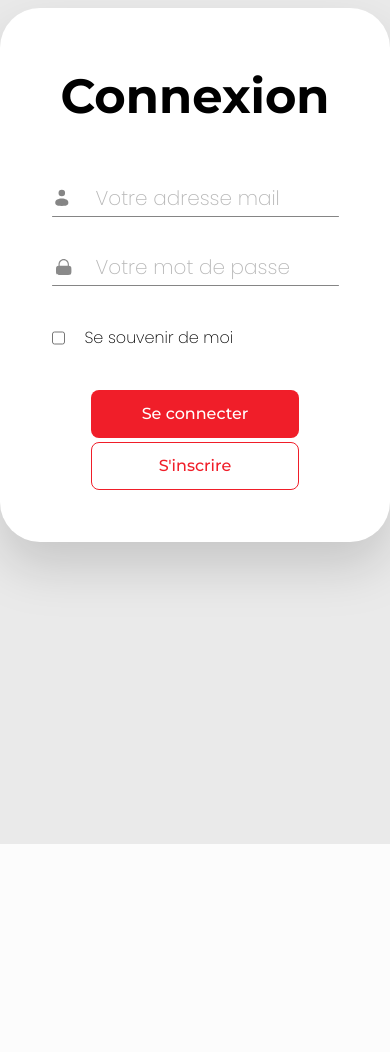
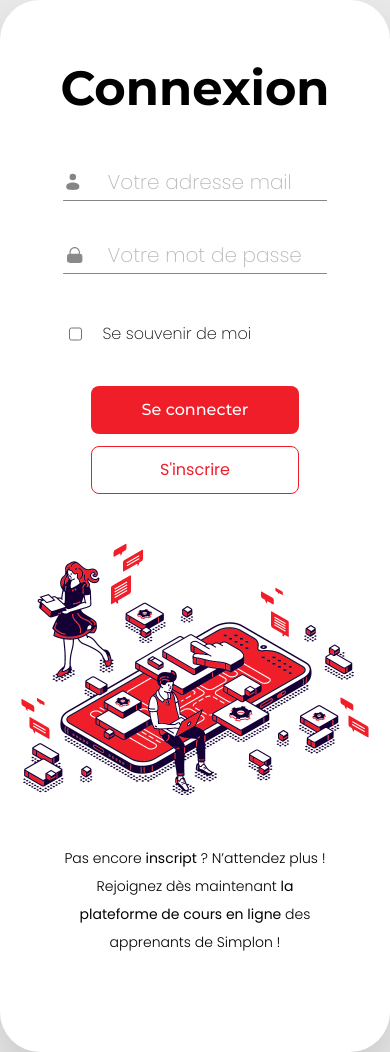
Before and after one commit to cherchetoiles/projet_simplon, a PHP site: page /?action=1 in a window 390 px wide. Before the commit the page ends 844 px from the top, so only its background shows below. Run offline with PHP 8.4, Linux system fonts and the light colour scheme.

Commit message:
mobile form signin

```diff
--- a/dist/output.css
+++ b/dist/output.css
@@ -522,16 +522,70 @@ video {
   --tw-backdrop-sepia:  ;
 }
 
+.absolute {
+  position: absolute;
+}
+
 .m-2 {
   margin: 0.5rem;
+}
+
+.m-auto {
+  margin: auto;
 }
 
 .m-1 {
   margin: 0.25rem;
 }
 
-.m-auto {
-  margin: auto;
+.my-2 {
+  margin-top: 0.5rem;
+  margin-bottom: 0.5rem;
+}
+
+.my-4 {
+  margin-top: 1rem;
+  margin-bottom: 1rem;
+}
+
+.my-1 {
+  margin-top: 0.25rem;
+  margin-bottom: 0.25rem;
+}
+
+.my-3 {
+  margin-top: 0.75rem;
+  margin-bottom: 0.75rem;
+}
+
+.my-10 {
+  margin-top: 2.5rem;
+  margin-bottom: 2.5rem;
+}
+
+.mx-auto {
+  margin-left: auto;
+  margin-right: auto;
+}
+
+.mx-1 {
+  margin-left: 0.25rem;
+  margin-right: 0.25rem;
+}
+
+.mx-5 {
+  margin-left: 1.25rem;
+  margin-right: 1.25rem;
+}
+
+.mx-7 {
+  margin-left: 1.75rem;
+  margin-right: 1.75rem;
+}
+
+.mx-8 {
+  margin-left: 2rem;
+  margin-right: 2rem;
 }
 
 .mx-10 {
@@ -539,70 +593,88 @@ video {
   margin-right: 2.5rem;
 }
 
-.my-10 {
-  margin-top: 2.5rem;
-  margin-bottom: 2.5rem;
+.mb-12 {
+  margin-bottom: 3rem;
 }
 
-.my-1 {
+.ml-1 {
+  margin-left: 0.25rem;
+}
+
+.ml-5 {
+  margin-left: 1.25rem;
+}
+
+.mr-6 {
+  margin-right: 1.5rem;
+}
+
+.mt-1 {
   margin-top: 0.25rem;
-  margin-bottom: 0.25rem;
+}
+
+.mt-10 {
+  margin-top: 2.5rem;
+}
+
+.mt-9 {
+  margin-top: 2.25rem;
+}
+
+.mt-2 {
+  margin-top: 0.5rem;
+}
+
+.mt-3 {
+  margin-top: 0.75rem;
 }
 
 .mb-10 {
   margin-bottom: 2.5rem;
 }
 
-.ml-1 {
-  margin-left: 0.25rem;
+.mb-24 {
+  margin-bottom: 6rem;
 }
 
-.mr-3 {
-  margin-right: 0.75rem;
+.mr-1 {
+  margin-right: 0.25rem;
 }
 
-.mr-8 {
-  margin-right: 2rem;
+.mr-10 {
+  margin-right: 2.5rem;
 }
 
-.mr-7 {
-  margin-right: 1.75rem;
+.mr-2 {
+  margin-right: 0.5rem;
 }
 
-.mt-8 {
-  margin-top: 2rem;
+.ml-2 {
+  margin-left: 0.5rem;
 }
 
-.mt-10 {
-  margin-top: 2.5rem;
+.ml-1\.5 {
+  margin-left: 0.375rem;
 }
 
-.ml-7 {
-  margin-left: 1.75rem;
+.mt-14 {
+  margin-top: 3.5rem;
 }
 
-.ml-5 {
-  margin-left: 1.25rem;
+.mt-12 {
+  margin-top: 3rem;
 }
 
-.mt-1 {
-  margin-top: 0.25rem;
-}
-
-.mb-12 {
-  margin-bottom: 3rem;
-}
-
-.mr-6 {
-  margin-right: 1.5rem;
-}
-
-.mt-9 {
-  margin-top: 2.25rem;
+.block {
+  display: block;
 }
 
 .flex {
   display: flex;
+}
+
+.h-12 {
+  height: 3rem;
 }
 
 .h-\[1px\] {
@@ -613,22 +685,6 @@ video {
   height: auto;
 }
 
-.h-\[0\2c 5px\] {
-  height: 0,5px;
-}
-
-.h-\[0\.5px\] {
-  height: 0.5px;
-}
-
-.h-12 {
-  height: 3rem;
-}
-
-.w-11\/12 {
-  width: 91.666667%;
-}
-
 .w-4 {
   width: 1rem;
 }
@@ -649,12 +705,12 @@ video {
   width: 100vw;
 }
 
-.w-12 {
-  width: 3rem;
+.w-10 {
+  width: 2.5rem;
 }
 
-.w-52 {
-  width: 13rem;
+.w-11\/12 {
+  width: 91.666667%;
 }
 
 .flex-col {
@@ -681,15 +737,11 @@ video {
   border-radius: 0.5rem;
 }
 
-.border {
+.border-\[1px\] {
   border-width: 1px;
 }
 
-.border-2 {
-  border-width: 2px;
-}
-
-.border-\[1px\] {
+.border {
   border-width: 1px;
 }
 
@@ -717,27 +769,26 @@ video {
   background-color: rgb(22 163 74 / var(--tw-bg-opacity));
 }
 
+.bg-red {
+  --tw-bg-opacity: 1;
+  background-color: rgb(240 30 41 / var(--tw-bg-opacity));
+}
+
 .bg-white {
   --tw-bg-opacity: 1;
   background-color: rgb(255 255 255 / var(--tw-bg-opacity));
 }
 
-.bg-gray-bg {
-  --tw-bg-opacity: 1;
-  background-color: rgb(234 234 234 / var(--tw-bg-opacity));
+.bg-\[ul\(\'assets\/img\/connexion\.png\'\)\] {
+  background-color: ul('assets/img/connexion.png');
 }
 
-.bg-red {
-  --tw-bg-opacity: 1;
-  background-color: rgb(240 30 41 / var(--tw-bg-opacity));
+.bg-cover {
+  background-size: cover;
 }
 
 .stroke-black {
   stroke: #000;
-}
-
-.p-10 {
-  padding: 2.5rem;
 }
 
 .px-1 {
@@ -745,44 +796,23 @@ video {
   padding-right: 0.25rem;
 }
 
+.py-16 {
+  padding-top: 4rem;
+  padding-bottom: 4rem;
+}
+
 .px-3 {
   padding-left: 0.75rem;
   padding-right: 0.75rem;
 }
 
-.py-3 {
-  padding-top: 0.75rem;
-  padding-bottom: 0.75rem;
+.px-5 {
+  padding-left: 1.25rem;
+  padding-right: 1.25rem;
 }
 
-.py-20 {
-  padding-top: 5rem;
-  padding-bottom: 5rem;
-}
-
-.py-16 {
-  padding-top: 4rem;
-  padding-bottom: 4rem;
-}
-
-.pb-20 {
-  padding-bottom: 5rem;
-}
-
-.pt-10 {
-  padding-top: 2.5rem;
-}
-
-.pb-16 {
-  padding-bottom: 4rem;
-}
-
-.pt-14 {
-  padding-top: 3.5rem;
-}
-
-.pt-12 {
-  padding-top: 3rem;
+.pb-14 {
+  padding-bottom: 3.5rem;
 }
 
 .pt-16 {
@@ -797,12 +827,12 @@ video {
   vertical-align: middle;
 }
 
+.font-body {
+  font-family: "Poppins", sans-serif;
+}
+
 .font-sans {
   font-family: "Montserrat", sans-serif;
-}
-
-.font-body {
-  font-family: "Poppins", sans-serif;
 }
 
 .text-5xl {
@@ -810,35 +840,31 @@ video {
   line-height: 1;
 }
 
+.text-base {
+  font-size: 1rem;
+  line-height: 1.5rem;
+}
+
 .text-xl {
   font-size: 1.25rem;
   line-height: 1.75rem;
 }
 
-.text-lg {
-  font-size: 1.125rem;
-  line-height: 1.75rem;
-}
-
-.text-base {
-  font-size: 1rem;
-  line-height: 1.5rem;
+.text-sm {
+  font-size: 0.875rem;
+  line-height: 1.25rem;
 }
 
 .font-bold {
   font-weight: 700;
 }
 
-.font-light {
-  font-weight: 300;
-}
-
 .font-extralight {
   font-weight: 200;
 }
 
-.font-thin {
-  font-weight: 100;
+.font-light {
+  font-weight: 300;
 }
 
 .font-normal {
@@ -849,9 +875,12 @@ video {
   text-transform: uppercase;
 }
 
-.text-gray {
-  --tw-text-opacity: 1;
-  color: rgb(183 183 183 / var(--tw-text-opacity));
+.leading-3 {
+  line-height: .75rem;
+}
+
+.leading-7 {
+  line-height: 1.75rem;
 }
 
 .text-black {
--- a/view/signin.php
+++ b/view/signin.php
@@ -15,14 +15,14 @@
     <title>Connexion à K-ZEL Code</title>
 
 </head>
-<body class="flex justify-center w-full align-middle bg-gray-bg">
+<body class="flex justify-center w-full = align-middle bg-gray-bg">
 
-<div class="flex h-auto m-2 bg-white rounded-4xl drop-shadow-2xl">
+<div class="flex flex-col items-center justify-center h-auto bg-white rounded-4xl drop-shadow-2xl">
     <!-- RIGHT SECTION DESKTOP -->
-    <div class="flex flex-col items-center justify-center w-screen text-center">
-        <h1 class="py-16 font-sans text-5xl font-bold">Connexion</h1>
+    <div class="flex flex-col text-center">
+        <h1 class="pt-16 font-sans text-5xl font-bold pb-14">Connexion</h1>
         <!-- FORM -->
-        <form method="POST" action="" class="px-1 mb-12">
+        <form method="POST" action="" class="w-11/12 mx-auto">
 
             <div class="flex flex-col">
                 <div class="flex">
@@ -30,28 +30,28 @@
                     <input type="email" name="email" placeholder="Votre adresse mail" class="text-xl font-extralight placeholder:font-ligth placeholder:text-gray placeholder:font-body text-body">
                 </div>
 
-                <div class="w-full mt-1 h-[1px] rounded-full bg-gray-dark"></div>
+                <div class="flex items-center mt-1 h-[1px] rounded-full bg-gray-dark"></div>
 
-                <div class="flex mt-9">
+                <div class="flex mt-10">
                     <img src="assets/svg/Pass.svg" class="w-4 h-auto ml-1 mr-6">
                     <input type="email" name="email" placeholder="Votre mot de passe" class="text-xl font-extralight placeholder:font-ligth placeholder:text-gray placeholder:font-body text-body">
                 </div>
 
                 <div class="w-full mt-1 h-[1px] rounded-full bg-gray-dark"></div>
 
-                <div class="flex mt-10 text-black">
-                    <input type="checkbox" name="save" value="" class="accent-red stroke-black"><p class="ml-5 text-base font-extralight font-body">Se souvenir de moi</p>
+                <div class="flex mt-12 text-black">
+                    <input type="checkbox" name="save" value="" class="ml-1.5 accent-red stroke-black"><p class="ml-5 text-base font-extralight font-body">Se souvenir de moi</p>
                 </div>
 
                 <div class="flex items-center justify-center">
-                    <div class="flex items-center h-12 mt-10 rounded-lg w-52 bg-red hover:bg-white hover:border-red">
-                        <a href="" class="m-auto font-sans text-base text-white">Se connecter</a>
+                    <div class="flex items-center h-12 mt-10 text-white rounded-lg w-52 bg-red hover:border hover:text-red hover:bg-white hover:border-red">
+                        <a href="" class="m-auto font-bodytext-base">Se connecter</a>
                     </div>
                 </div>
 
                 <div class="flex items-center justify-center">
-                    <div class="flex items-center h-12 my-1 border-[1px] border-solid rounded-lg border-red w-52">
-                        <a href="" class="m-auto font-sans text-base text-red">S'inscrire</a>
+                    <div class="flex items-center h-12 border-[1px] mt-3 border-solid rounded-lg text-red hover:text-white hover:border-0 hover:bg-red border-red w-52">
+                        <a href="" class="m-auto text-base font-body ">S'inscrire</a>
                     </div>
                 </div>
 
@@ -59,8 +59,18 @@
 
         </form>
     </div>
-    <div></div>
+    <div class="flex w-full h-auto bg-cover">
+        <img src="assets/img/connexion.png" class="w-full h-auto px-5">
+    </div>
+   <div class="mx-5 mb-24 text-sm font-light leading-7 text-center font-body">
+        <p class="mx-10">
+            Pas encore <a href="" class="font-normal">inscript</a> ?
+            N’attendez plus ! Rejoignez dès maintenant <span class="font-normal">la plateforme
+            de cours en ligne</span> des apprenants
+            de Simplon !
+        </p>
+   </div>
 </div>
-<p></p>
+
 </body>
 </html>
```
Also changed, not shown: other parts of dist/output.css (+31 -25 lines), assets/img/connexion.png (added).
